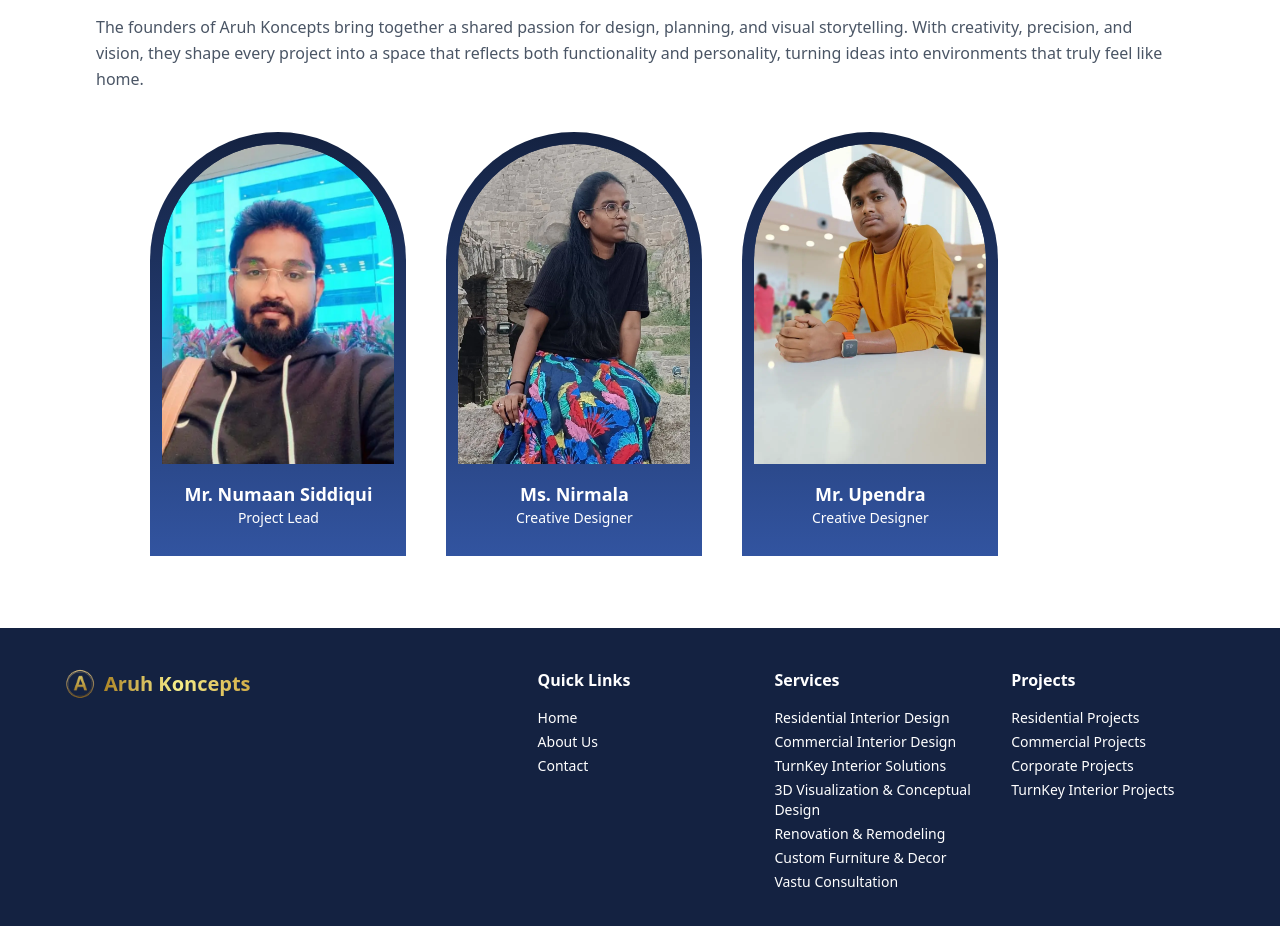
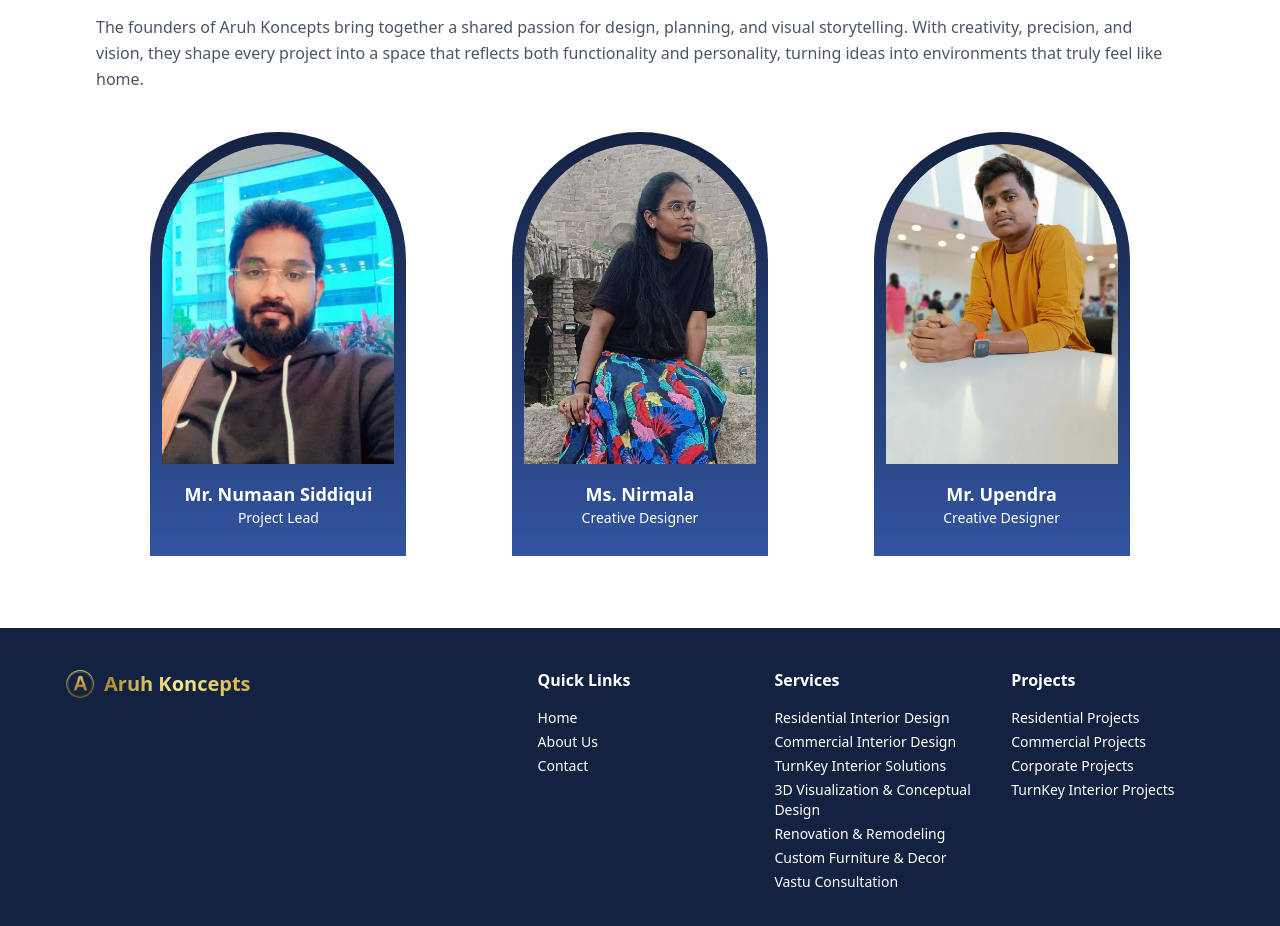
Before and after one commit to aruhkoncepts25/AruhKoncepts, a React (Vite) app in the folder Client/: page /about in a window 1280 px wide. Shown: the part 2340-3266 px from the top of the page. Built offline with nearby package versions, Linux system fonts and the light colour scheme; a web font is replaced by a local one.

Commit message:
ABout us

```diff
--- a/Client/src/Components/AboutUs.jsx
+++ b/Client/src/Components/AboutUs.jsx
@@ -3,18 +3,10 @@ import "aos/dist/aos.css";
 import "../Style/AboutUs.css"
 import about1 from '../assets/AboutUs/about-1.jpg';
 import about2 from '../assets/AboutUs/about-2.jpg';
-
-
 import about4 from "../assets/AboutUs/about4.jpg";  // bich ke liye Meet our founder wlala
 import about3 from "../assets/AboutUs/about3.jpg"; // meet our team
-
 import about5 from "../assets/AboutUs/about5.webp";// meet our team
-
 import about6 from "../assets/AboutUs/about6.webp";// meet our team
-
-
-
-
 import icon1 from "../assets/AboutUs/icon1.png";
 import icon2 from "../assets/AboutUs/icon2.png";
 import icon3 from "../assets/AboutUs/icon3.png";
@@ -202,7 +194,7 @@ const AboutUs = () => {
               {/* <div className="grid grid-cols-1 sm:grid-cols-2 md:grid-cols-3 lg:grid-cols-4 gap-8"> */}
               <div className="w-[90%] mx-auto">
 
-                <div className="w-full flex flex-wrap justify-center md:justify-start gap-10">
+                <div className="w-full flex flex-wrap justify-center md:justify-between gap-10">
                   {team.map((member, index) => (
                     <div
                       key={index}
--- a/Client/src/Components/Home.jsx
+++ b/Client/src/Components/Home.jsx
@@ -717,7 +717,7 @@ hero,hero11,hero12,hero13
               className="text-xl font-bold text-[#C9966B]"
               data-aos="fade-down"
             >
-              About
+              About Us
             </h1>
 
             <div className="mt-2 sm:mt-6 md:mt-4 lg:mt-20 flex flex-col lg:flex-row ...">
```
